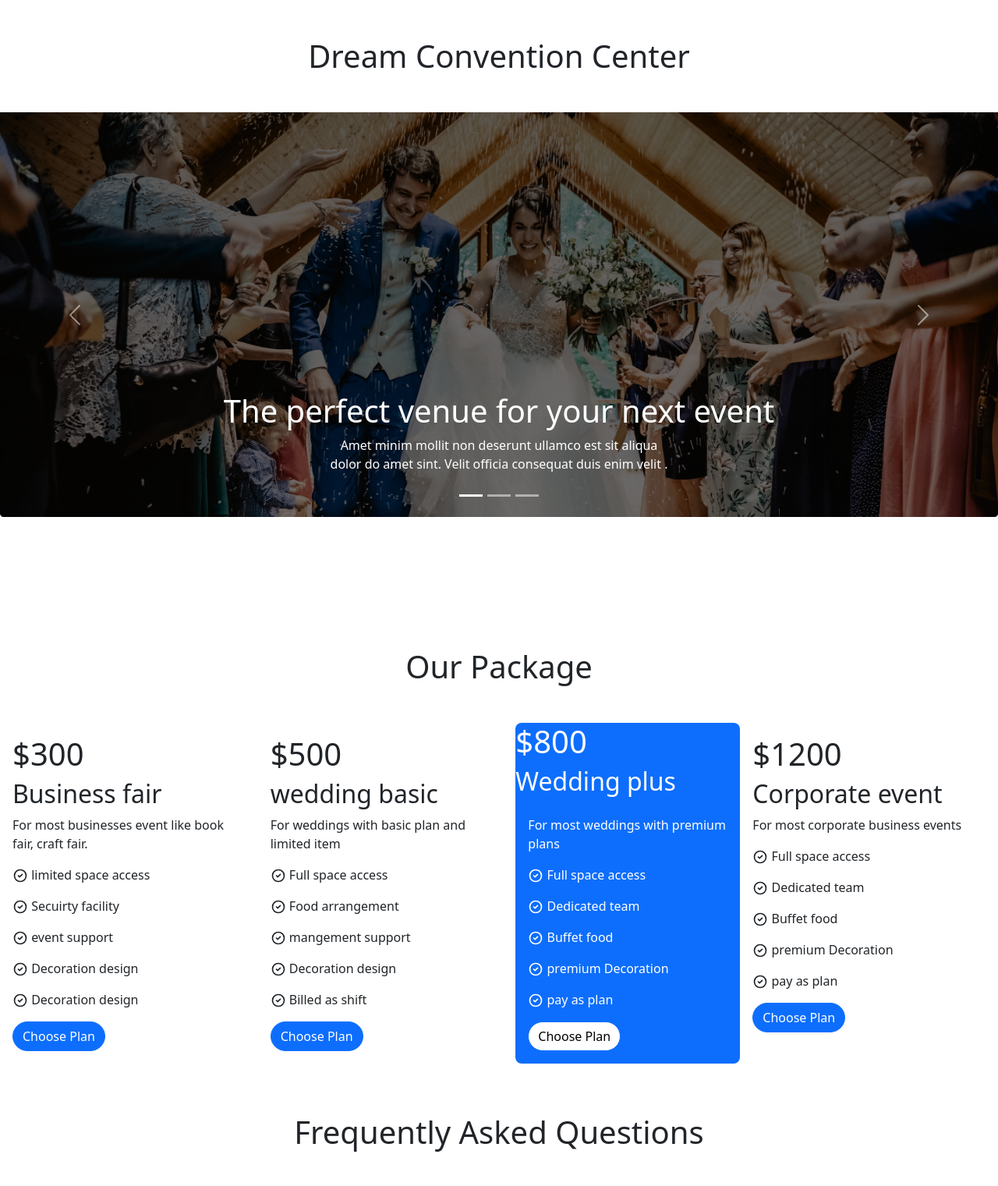
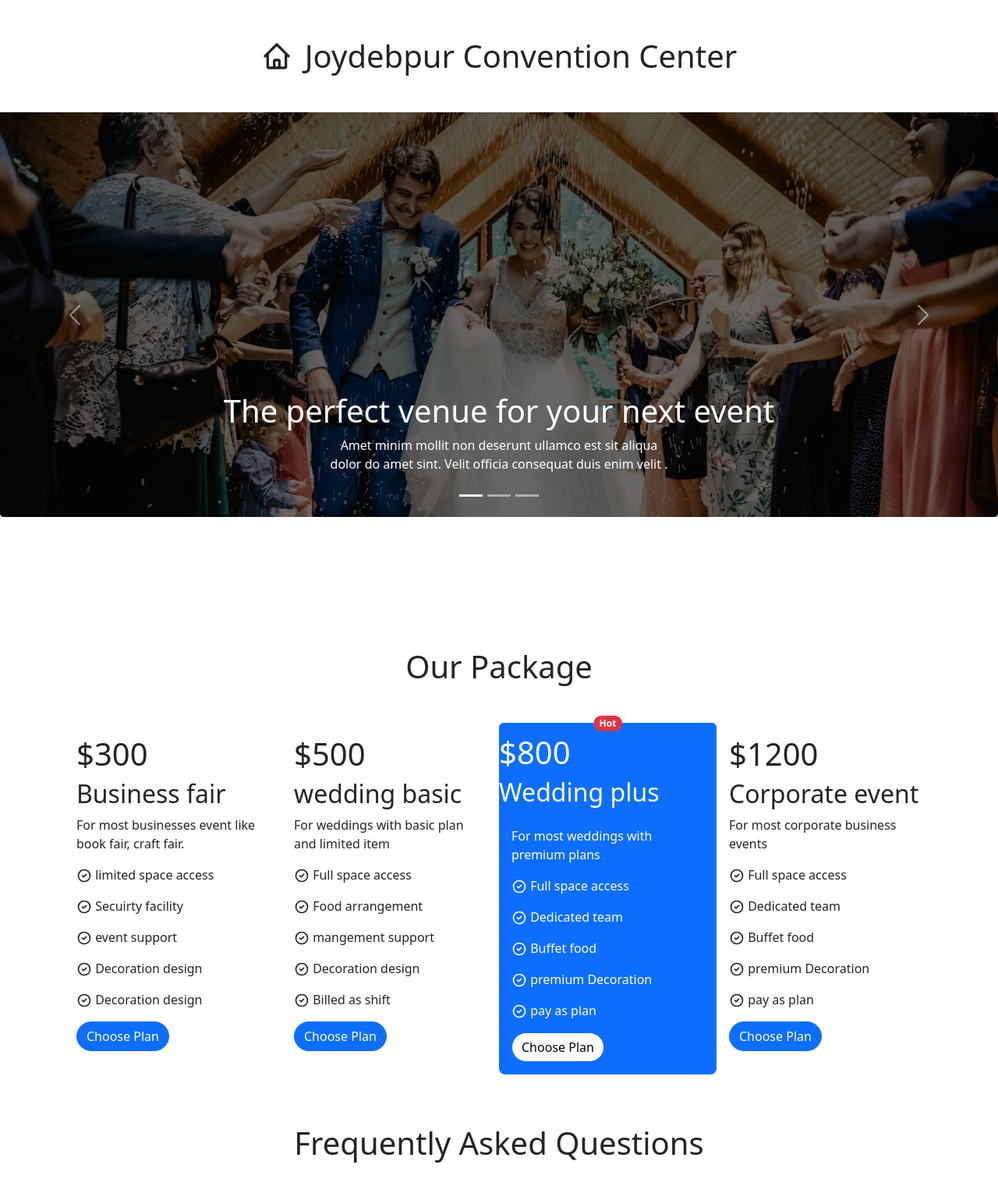
Before and after one commit to Amirulislamsohan/convention-center, a plain HTML site: page index.html in a window 1280 px wide. Shown: the top 1521 px of the page at 78% size. Drawn offline with nearby package versions, Linux system fonts and the light colour scheme.

Commit message:
modified

```diff
--- a/index.html
+++ b/index.html
@@ -20,9 +20,30 @@
     <!-- header start--------------------------------------------------------------------------------------------------------------------------------------------------------------------------------------------------------------------------------------------------------------------------------------------------------------------------------------------------------------------- -->
     <header>
         <!-- title of web page--------------------------- -->
-        <h1 class="d-flex justify-content-center my-5">Dream
+        <h1 class="d-flex justify-content-center my-5 align-items-center">
+            <svg xmlns="http://www.w3.org/2000/svg" class="icon-dream me-3" fill="none" viewBox="0 0 24 24"
+                stroke="currentColor" stroke-width="2">
+                <path stroke-linecap="round" stroke-linejoin="round"
+                    d="M3 12l2-2m0 0l7-7 7 7M5 10v10a1 1 0 001 1h3m10-11l2 2m-2-2v10a1 1 0 01-1 1h-3m-6 0a1 1 0 001-1v-4a1 1 0 011-1h2a1 1 0 011 1v4a1 1 0 001 1m-6 0h6" />
+            </svg>
+            Joydebpur
             Convention
-            Center</h1>
+            Center
+        </h1>
+        <!-- add-toasts ----------------------------------------------------------------------------https://goo.gl/maps/Nf3Z5xDKPDiqQ7vB8-------------------------------------------------------------------------- -->
+
+        <div class="toast" role="alert" aria-live="assertive" aria-atomic="true">
+            <div class="toast-body">
+                View Map!!!
+                <div class="mt-2 pt-2 border-top">
+                    <button type="button" class="btn btn-primary btn-sm">Take action</button>
+                    <button type="button" class="btn btn-secondary btn-sm" data-bs-dismiss="toast">Close</button>
+                </div>
+            </div>
+        </div>
+
+
+
 
         <!-- image-slider ------------------------------------ -->
         <div id="carouselExampleCaptions" class="carousel slide" data-bs-ride="false">
@@ -97,10 +118,10 @@
 ----------------------------------------------------------------
 ----------------------------------------------------------------------- -->
     <main>
-        <section>
+        <section class="container ">
             <h1 class="my-5 d-flex justify-content-center">Our Package</h1>
             <div>
-                <div class="card-group d-flex justify-content-evenly border border-0 ">
+                <div class="card-group  border border-0 ">
                     <div class="card border border-0">
 
                         <div class="card-body">
@@ -204,6 +225,15 @@
                         </div>
                     </div>
                     <div class="card text-bg-primary mb-3 rounded-3 border border-0" style="max-width: 18rem;">
+                        <button type="button" class="btn btn-primary position-relative">
+
+                            <span
+                                class="position-absolute top-0 start-75 translate-middle badge rounded-pill bg-danger">
+                                Hot
+                                <span class="visually-hidden">unread messages</span>
+                            </span>
+                        </button>
+
                         <h1>$800</h1>
                         <h2>Wedding plus</h2>
                         <div class="card-body">
--- a/styles.css
+++ b/styles.css
@@ -1,3 +1,8 @@
+.icon-dream {
+    width: 40px;
+    height: 40px;
+}
+
 .icon-p {
     width: 20px;
     height: 20px;
```
